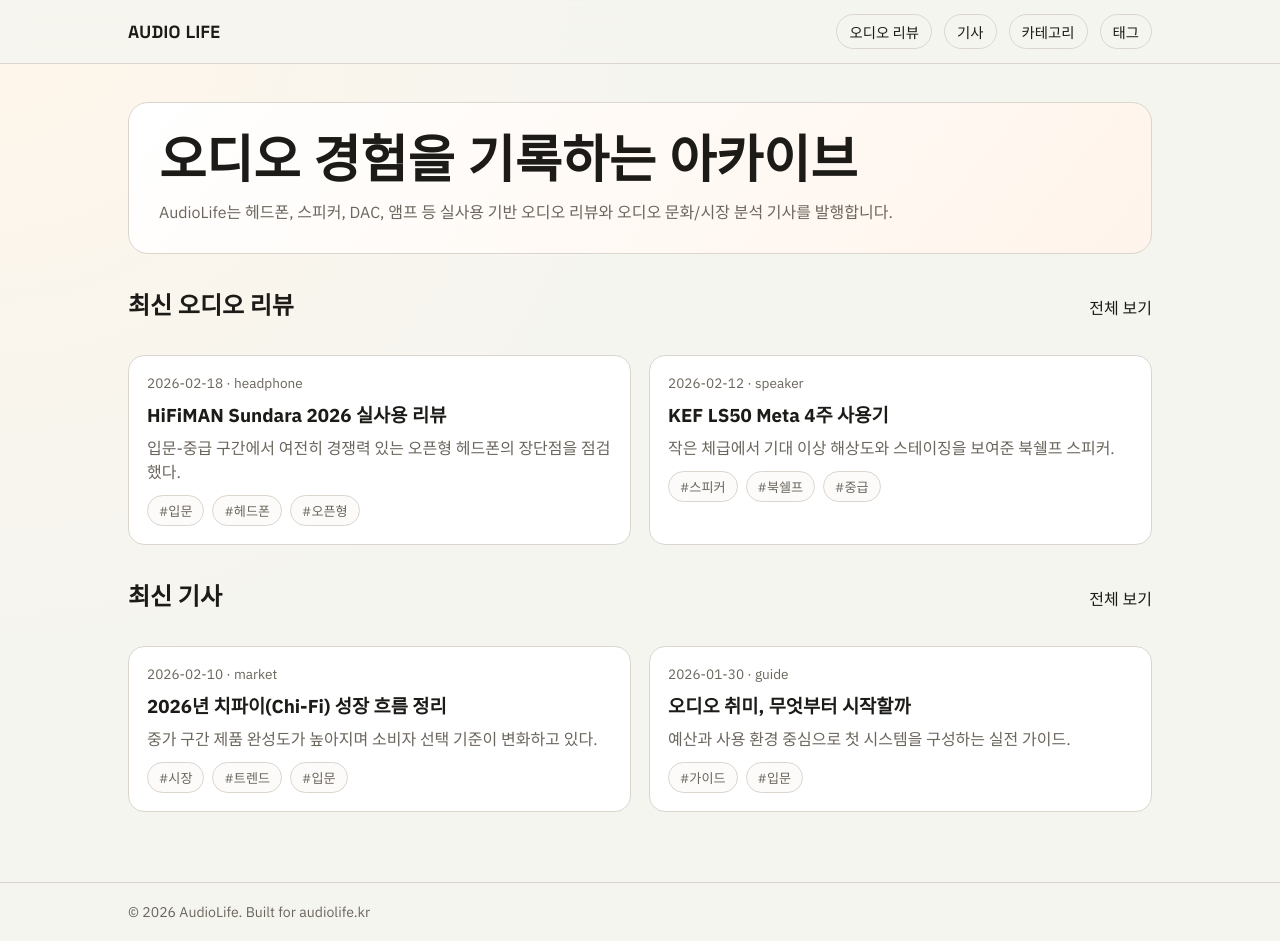
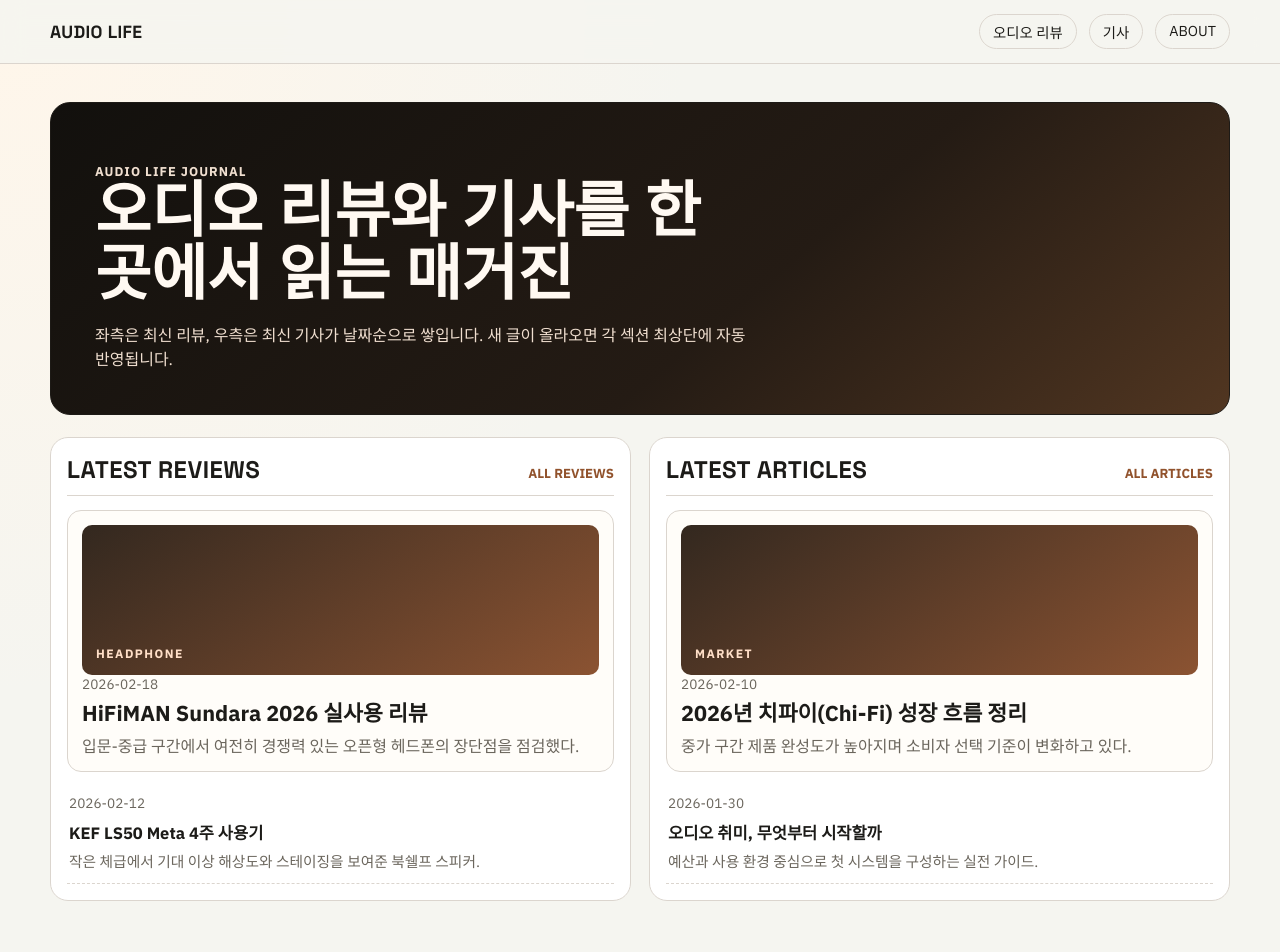
Before and after one commit to youkeum/audiolife, a Next.js app: page / in a window 1280 px wide. Shown: the top 952 px of the page. Built offline with nearby package versions, Linux system fonts and the light colour scheme.

Commit message:
Redesign home as magazine layout and add about page

```diff
--- a/app/globals.css
+++ b/app/globals.css
@@ -25,7 +25,7 @@ a {
 }
 
 .container {
-  width: min(1024px, 92vw);
+  width: min(1180px, 94vw);
   margin: 0 auto;
 }
 
@@ -62,7 +62,7 @@ a {
 .nav a {
   border: 1px solid var(--line);
   border-radius: 999px;
-  padding: 6px 12px;
+  padding: 6px 13px;
   font-size: 0.9rem;
 }
 
@@ -75,6 +75,125 @@ main {
   border-radius: 20px;
   padding: 30px;
   background: linear-gradient(130deg, #fff, #fff4eb);
+}
+
+.magazine-hero {
+  border: 1px solid #1d1a16;
+  border-radius: 20px;
+  padding: clamp(24px, 4vw, 44px);
+  background: linear-gradient(140deg, #12100d 0%, #241b14 60%, #513621 100%);
+  color: #fff9f2;
+  animation: fade-up 360ms ease both;
+}
+
+.magazine-kicker {
+  margin: 0 0 10px;
+  color: #f7a563;
+  font-weight: 700;
+  letter-spacing: 0.08em;
+  font-size: 0.8rem;
+}
+
+.magazine-hero h1 {
+  margin: 0;
+  font-family: "Space Grotesk", "IBM Plex Sans", sans-serif;
+  font-size: clamp(2rem, 5.5vw, 3.8rem);
+  line-height: 1.04;
+  max-width: 16ch;
+}
+
+.magazine-hero p {
+  margin: 16px 0 0;
+  color: #f0dfd0;
+  max-width: 68ch;
+}
+
+.magazine-grid {
+  margin-top: 22px;
+  display: grid;
+  grid-template-columns: 1fr 1fr;
+  gap: 18px;
+}
+
+.mag-col {
+  border: 1px solid var(--line);
+  border-radius: 18px;
+  background: #fff;
+  padding: 16px;
+  animation: fade-up 360ms ease both;
+}
+
+.mag-col-head {
+  display: flex;
+  justify-content: space-between;
+  align-items: baseline;
+  border-bottom: 1px solid var(--line);
+  padding-bottom: 10px;
+}
+
+.mag-col-head h2 {
+  margin: 0;
+  font-family: "Space Grotesk", "IBM Plex Sans", sans-serif;
+  letter-spacing: 0.02em;
+}
+
+.mag-col-head a {
+  font-size: 0.82rem;
+  color: var(--brand);
+  font-weight: 700;
+}
+
+.mag-feature {
+  display: block;
+  margin-top: 14px;
+  border: 1px solid var(--line);
+  border-radius: 14px;
+  padding: 14px;
+  background: #fffdf9;
+}
+
+.mag-thumb {
+  height: 150px;
+  border-radius: 10px;
+  background: linear-gradient(145deg, #33281f 0%, #8b5332 100%);
+  color: #ffdfc8;
+  font-size: 0.76rem;
+  letter-spacing: 0.12em;
+  font-weight: 700;
+  display: flex;
+  align-items: flex-end;
+  justify-content: flex-start;
+  padding: 14px;
+}
+
+.mag-feature h3 {
+  margin-top: 8px;
+  margin-bottom: 6px;
+  font-size: 1.35rem;
+  line-height: 1.2;
+}
+
+.mag-list {
+  margin-top: 10px;
+  display: grid;
+}
+
+.mag-row {
+  display: grid;
+  gap: 6px;
+  padding: 12px 2px;
+  border-bottom: 1px dashed var(--line);
+}
+
+.mag-row h3 {
+  margin: 0;
+  font-size: 1.03rem;
+}
+
+.mag-row p {
+  margin: 0;
+  color: var(--muted);
+  font-size: 0.92rem;
 }
 
 .hero h1 {
@@ -184,6 +303,17 @@ footer {
   font-size: 0.88rem;
 }
 
+@keyframes fade-up {
+  from {
+    opacity: 0;
+    transform: translateY(8px);
+  }
+  to {
+    opacity: 1;
+    transform: translateY(0);
+  }
+}
+
 @media (max-width: 640px) {
   .hero {
     padding: 22px;
@@ -194,3 +324,9 @@ footer {
     flex-direction: column;
   }
 }
+
+@media (max-width: 980px) {
+  .magazine-grid {
+    grid-template-columns: 1fr;
+  }
+}
--- a/app/layout.tsx
+++ b/app/layout.tsx
@@ -59,8 +59,7 @@ export default function RootLayout({ children }: { children: React.ReactNode })
             <nav className="nav" aria-label="주요 메뉴">
               <a href="/reviews">오디오 리뷰</a>
               <a href="/articles">기사</a>
-              <a href="/categories/speaker">카테고리</a>
-              <a href="/tags/입문">태그</a>
+              <a href="/about">ABOUT</a>
             </nav>
           </div>
         </header>
--- a/app/page.tsx
+++ b/app/page.tsx
@@ -1,39 +1,80 @@
 import Link from "next/link";
-import PostCard from "@/components/PostCard";
 import { getAllPosts } from "@/lib/content";
 
 export default function HomePage() {
-  const latestReviews = getAllPosts("reviews").slice(0, 3);
-  const latestArticles = getAllPosts("articles").slice(0, 3);
+  const latestReviews = getAllPosts("reviews");
+  const latestArticles = getAllPosts("articles");
+  const featureReview = latestReviews[0];
+  const featureArticle = latestArticles[0];
+  const reviewList = latestReviews.slice(1, 8);
+  const articleList = latestArticles.slice(1, 8);
 
   return (
     <>
-      <section className="hero">
-        <h1>오디오 경험을 기록하는 아카이브</h1>
+      <section className="magazine-hero">
+        <p className="magazine-kicker">AUDIO LIFE JOURNAL</p>
+        <h1>오디오 리뷰와 기사를 한 곳에서 읽는 매거진</h1>
         <p>
-          AudioLife는 헤드폰, 스피커, DAC, 앰프 등 실사용 기반 오디오 리뷰와
-          오디오 문화/시장 분석 기사를 발행합니다.
+          좌측은 최신 리뷰, 우측은 최신 기사가 날짜순으로 쌓입니다. 새 글이 올라오면 각 섹션 최상단에 자동 반영됩니다.
         </p>
       </section>
 
-      <div className="section-head">
-        <h2>최신 오디오 리뷰</h2>
-        <Link href="/reviews">전체 보기</Link>
-      </div>
-      <section className="grid">
-        {latestReviews.map((post) => (
-          <PostCard key={post.slug} post={post} basePath="/reviews" />
-        ))}
-      </section>
+      <section className="magazine-grid">
+        <div className="mag-col">
+          <div className="mag-col-head">
+            <h2>LATEST REVIEWS</h2>
+            <Link href="/reviews">ALL REVIEWS</Link>
+          </div>
 
-      <div className="section-head">
-        <h2>최신 기사</h2>
-        <Link href="/articles">전체 보기</Link>
-      </div>
-      <section className="grid">
-        {latestArticles.map((post) => (
-          <PostCard key={post.slug} post={post} basePath="/articles" />
-        ))}
+          {featureReview ? (
+            <Link className="mag-feature" href={`/reviews/${featureReview.slug}`}>
+              <div className="mag-thumb">{featureReview.category.toUpperCase()}</div>
+              <div className="meta">{featureReview.date}</div>
+              <h3>{featureReview.title}</h3>
+              <p className="description">{featureReview.excerpt}</p>
+            </Link>
+          ) : null}
+
+          <div className="mag-list">
+            {reviewList.map((post) => (
+              <Link key={post.slug} className="mag-row" href={`/reviews/${post.slug}`}>
+                <div>
+                  <div className="meta">{post.date}</div>
+                  <h3>{post.title}</h3>
+                </div>
+                <p>{post.excerpt}</p>
+              </Link>
+            ))}
+          </div>
+        </div>
+
+        <div className="mag-col">
+          <div className="mag-col-head">
+            <h2>LATEST ARTICLES</h2>
+            <Link href="/articles">ALL ARTICLES</Link>
+          </div>
+
+          {featureArticle ? (
+            <Link className="mag-feature" href={`/articles/${featureArticle.slug}`}>
+              <div className="mag-thumb">{featureArticle.category.toUpperCase()}</div>
+              <div className="meta">{featureArticle.date}</div>
+              <h3>{featureArticle.title}</h3>
+              <p className="description">{featureArticle.excerpt}</p>
+            </Link>
+          ) : null}
+
+          <div className="mag-list">
+            {articleList.map((post) => (
+              <Link key={post.slug} className="mag-row" href={`/articles/${post.slug}`}>
+                <div>
+                  <div className="meta">{post.date}</div>
+                  <h3>{post.title}</h3>
+                </div>
+                <p>{post.excerpt}</p>
+              </Link>
+            ))}
+          </div>
+        </div>
       </section>
     </>
   );
```
Also changed, not shown: app/about/page.tsx (added, +40 -0 lines).
